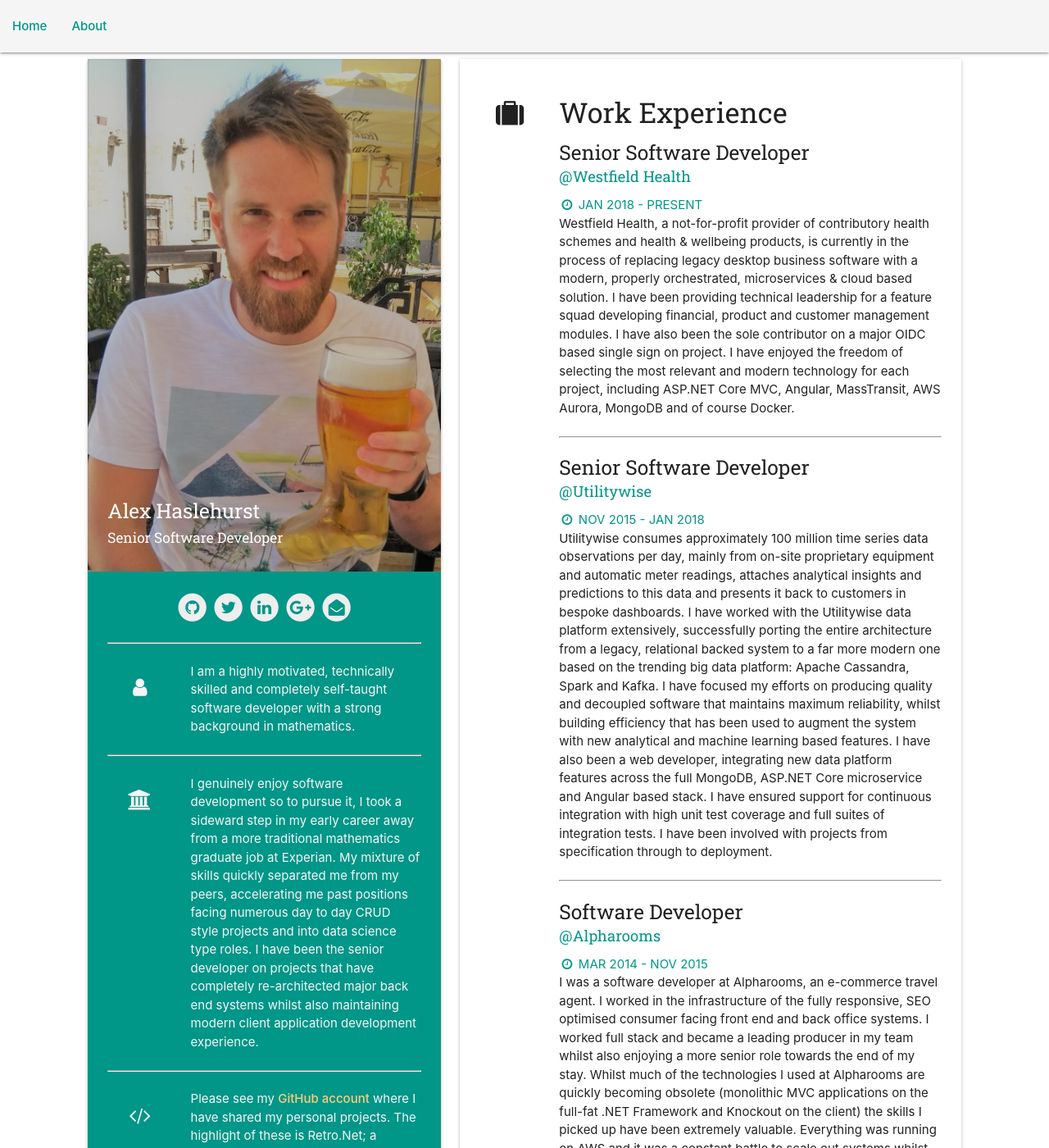
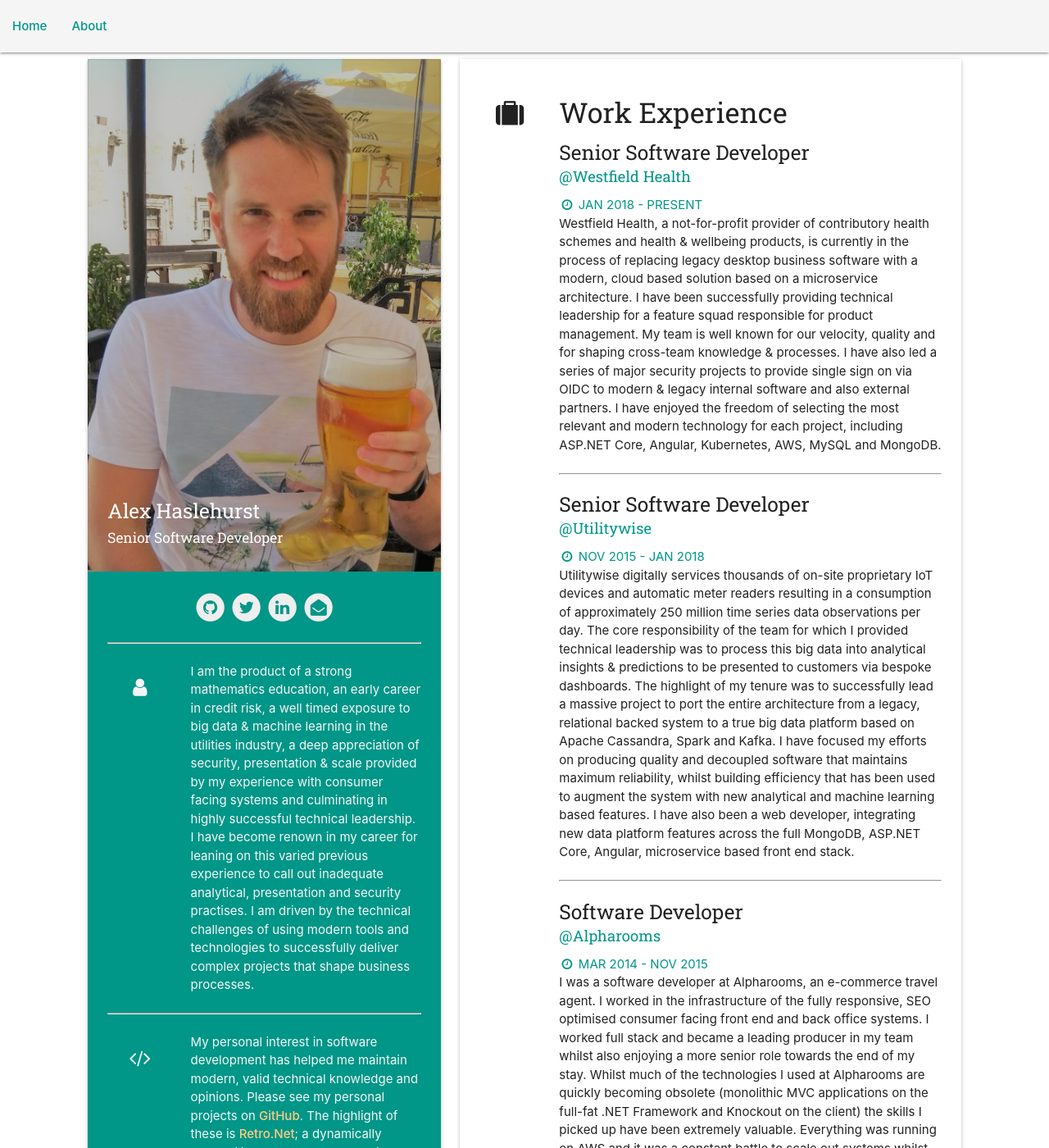
Before and after one commit to axle-h/axle-h.github.io, a Jekyll site: the page built from about.md, in a window 1280 px wide and 1400 px high. Shown: the whole window at 82% size. Built offline with Jekyll 4.4.1, drawn with Linux system fonts in a browser that asks for light colours; some of the changed text lies outside the part shown.

Commit message:
Touch up

```diff
--- a/_includes/footer.html
+++ b/_includes/footer.html
@@ -17,10 +17,10 @@
     <div class="footer-copyright">
         <div class="container">
             <div class="row">
-                Generated with <a href="https://jekyllrb.com/" target="_blank">jekyll</a>
+                Generated with <a href="https://jekyllrb.com/">jekyll</a>
 
                 <span class="right">
-                  View on <a href={{ site.github_url }} target="_blank">GitHub</a>
+                  View on <a href={{ site.github_url }}>GitHub</a>
                 </span>
             </div>
         </div>
--- a/_includes/social.html
+++ b/_includes/social.html
@@ -1,25 +1,19 @@
-<a href="https://github.com/axle-h" target="_blank">
+<a href="https://github.com/axle-h">
     <span class="social">
         <i class="social-circle"></i>
         <i class="fa-github social-icon"></i>
     </span>
 </a>
-<a href="https://twitter.com/axle_h" target="_blank">
+<a href="https://twitter.com/axle_h">
     <span class="social">
         <i class="social-circle"></i>
         <i class="fa-twitter social-icon"></i>
     </span>
 </a>
-<a href="https://www.linkedin.com/pub/alex-haslehurst/59/72a/b88/" target="_blank">
+<a href="https://www.linkedin.com/pub/alex-haslehurst/59/72a/b88/">
     <span class="social">
         <i class="social-circle"></i>
         <i class="fa-linkedin social-icon"></i>
-    </span>
-</a>
-<a href="https://plus.google.com/105632375776338945680" target="_blank">
-    <span class="social">
-        <i class="social-circle"></i>
-        <i class="fa-google-plus social-icon"></i>
     </span>
 </a>
 <a href="mailto: {{ site.email }}">
--- a/_layouts/about.html
+++ b/_layouts/about.html
@@ -29,26 +29,12 @@
                         </div>
                         <div class="col m12 s12 l9">
                             <p>
-                                I am a highly motivated, technically skilled and completely self-taught software developer with a
-                                strong background in mathematics.
-                            </p>
-                        </div>
-                    </div>
-
-                    <hr>
-
-                    <div class="row">
-                        <div class="col m12 s12 l3 icon">
-                            <h5><i class="fa fa-university"></i></h5>
-                        </div>
-                        <div class="col m12 s12 l9">
-                            <p>
-                                I genuinely enjoy software development so to pursue it, I took a
-                                sideward step in my early career away from a more traditional mathematics graduate job at
-                                Experian. My mixture of skills quickly separated me from my peers, accelerating me past positions
-                                facing numerous day to day CRUD style projects and into data science type roles. I have been the
-                                senior developer on projects that have completely re-architected major back end systems whilst also
-                                maintaining modern client application development experience.
+                                I am the product of a strong mathematics education, an early career in credit risk, a well timed exposure to
+                                big data &amp; machine learning in the utilities industry, a deep appreciation of security, presentation &amp; scale provided
+                                by my experience with consumer facing systems and culminating in highly successful technical leadership.
+                                I have become renown in my career for leaning on this varied previous experience to call out inadequate analytical,
+                                presentation and security practises.
+                                I am driven by the technical challenges of using modern tools and technologies to successfully deliver complex projects that shape business processes.
                             </p>
                         </div>
                     </div>
@@ -61,11 +47,13 @@
                         </div>
                         <div class="col m12 s12 l9">
                             <p>
-                                Please see my <a href="https://github.com/axle-h" target="_blank">GitHub account</a> where I have
-                                shared my personal projects. The highlight of these is Retro.Net; a dynamically recompiling GameBoy
-                                emulator in .NET Core with an Angular front end over web sockets. This project has over 550 stars and has
-                                <a href="https://www.hanselman.com/blog/AMultiplayerServersideGameBoyEmulatorWrittenInNETCoreAndAngular.aspx" target="_blank">
-                                    featured in Scott Hanselman's blog.
+                                My personal interest in software development has helped me maintain modern, valid technical knowledge and opinions.
+                                Please see my personal projects on <a href="https://github.com/axle-h">GitHub</a>.
+                                The highlight of these is <a href="https://github.com/axle-h/Retro.Net">Retro.Net</a>;
+                                a dynamically recompiling GameBoy emulator in .NET Core with an Angular front end over web sockets.
+                                This project has over 550 stars and was featured on
+                                <a href="https://www.hanselman.com/blog/AMultiplayerServersideGameBoyEmulatorWrittenInNETCoreAndAngular.aspx">
+                                    Scott Hanselman's blog.
                                 </a>
                             </p>
                         </div>
@@ -82,13 +70,17 @@
                             <div class="progress">
                                 <div class="determinate" style="width: 90%"></div>
                             </div>
+                            Microservices
+                            <div class="progress">
+                                <div class="determinate" style="width: 85%"></div>
+                            </div>
                             Docker
                             <div class="progress">
                                 <div class="determinate" style="width: 80%"></div>
                             </div>
                             Amazon Web Services
                             <div class="progress">
-                                <div class="determinate" style="width: 65%"></div>
+                                <div class="determinate" style="width: 70%"></div>
                             </div>
                             Kubernetes
                             <div class="progress">
@@ -109,10 +101,6 @@
                             Cassandra
                             <div class="progress">
                                 <div class="determinate" style="width: 80%"></div>
-                            </div>
-                            Microservice Architecture
-                            <div class="progress">
-                                <div class="determinate" style="width: 85%"></div>
                             </div>
                             MongoDB
                             <div class="progress">
@@ -141,18 +129,19 @@
                                 Senior Software Developer
                                 <br>
                                 <small class="blue-grey-text darken-4">
-                                    <a href="https://www.westfieldhealth.com/" target="_blank">@Westfield Health</a>
+                                    <a href="https://www.westfieldhealth.com/">@Westfield Health</a>
                                 </small>
                             </h5>
                             <span class="primary-color-text"><i class="fa fa-clock-o fa-fw" aria-hidden="true"></i> JAN 2018 - PRESENT</span>
                             <p>
                                 Westfield Health, a not-for-profit provider of contributory health schemes and health &amp; wellbeing
                                 products, is currently in the process of replacing legacy desktop business software with a modern,
-                                properly orchestrated, microservices &amp; cloud based solution. I have been providing technical leadership
-                                for a feature squad developing financial, product and customer management modules. I have also been the
-                                sole contributor on a major OIDC based single sign on project. I have enjoyed the freedom of selecting
-                                the most relevant and modern technology for each project, including ASP.NET Core MVC, Angular, MassTransit,
-                                AWS Aurora, MongoDB and of course Docker.
+                                cloud based solution based on a microservice architecture. I have been successfully providing technical leadership
+                                for a feature squad responsible for product management.
+                                My team is well known for our velocity, quality and for shaping cross-team knowledge &amp; processes.
+                                I have also led a series of major security projects to provide single sign on via OIDC to modern &amp; legacy internal software and also external partners.
+                                I have enjoyed the freedom of selecting the most relevant and modern technology for each project,
+                                including ASP.NET Core, Angular, Kubernetes, AWS, MySQL and MongoDB.
                             </p>
 
                             <hr>
@@ -161,22 +150,21 @@
                                 Senior Software Developer
                                 <br>
                                 <small class="blue-grey-text darken-4">
-                                    <a href="https://www.utilitywise.com/" target="_blank">@Utilitywise</a>
+                                    <a href="https://www.utilitywise.com/">@Utilitywise</a>
                                 </small>
                             </h5>
                             <span class="primary-color-text"><i class="fa fa-clock-o fa-fw" aria-hidden="true"></i> NOV 2015 - JAN 2018</span>
                             <p>
-                                Utilitywise consumes approximately 100 million time series data observations per day, mainly
-                                from on-site proprietary equipment and automatic meter readings, attaches analytical insights
-                                and predictions to this data and presents it back to customers in bespoke dashboards. I have
-                                worked with the Utilitywise data platform extensively, successfully porting the entire architecture
-                                from a legacy, relational backed system to a far more modern one based on the trending big data platform:
-                                Apache Cassandra, Spark and Kafka. I have focused my efforts on producing quality and decoupled software
-                                that maintains maximum reliability, whilst building efficiency that has been used to augment the system
-                                with new analytical and machine learning based features. I have also been a web developer, integrating
-                                new data platform features across the full MongoDB, ASP.NET Core microservice and Angular based stack.
-                                I have ensured support for continuous integration with high unit test coverage and full suites of
-                                integration tests. I have been involved with projects from specification through to deployment.
+                                Utilitywise digitally services thousands of on-site proprietary IoT devices and automatic meter readers
+                                resulting in a consumption of approximately 250 million time series data observations per day.
+                                The core responsibility of the team for which I provided technical leadership was to process
+                                this big data into analytical insights &amp; predictions to be presented to customers via bespoke dashboards.
+                                The highlight of my tenure was to successfully lead a massive project to port the entire architecture
+                                from a legacy, relational backed system to a true big data platform based on Apache Cassandra, Spark and Kafka.
+                                I have focused my efforts on producing quality and decoupled software  that maintains maximum reliability,
+                                whilst building efficiency that has been used to augment the system with new analytical and machine learning
+                                based features. I have also been a web developer, integrating new data platform features across the full MongoDB,
+                                ASP.NET Core, Angular, microservice based front end stack.
                             </p>
 
                             <hr>
@@ -185,7 +173,7 @@
                                 Software Developer
                                 <br>
                                 <small class="blue-grey-text darken-4">
-                                    <a href="https://www.alpharooms.com/" target="_blank">@Alpharooms</a>
+                                    <a href="https://www.alpharooms.com/">@Alpharooms</a>
                                 </small>
                             </h5>
                             <span class="primary-color-text"><i class="fa fa-clock-o fa-fw" aria-hidden="true"></i> MAR 2014 - NOV 2015</span>
@@ -208,7 +196,7 @@
                                 Software Engineer
                                 <br>
                                 <small class="blue-grey-text darken-4">
-                                    <a href="https://www.technolog.com/" target="_blank">@Technolog</a>
+                                    <a href="https://www.technolog.com/">@Technolog</a>
                                 </small>
                             </h5>
                             <span class="primary-color-text"><i class="fa fa-clock-o fa-fw" aria-hidden="true"></i> DEC 2012 - MAR 2014</span>
@@ -226,7 +214,7 @@
                                 Statistical Analyist
                                 <br>
                                 <small class="blue-grey-text darken-4">
-                                    <a href="https://www.experian.co.uk/" target="_blank">@Experian</a>
+                                    <a href="https://www.experian.co.uk/">@Experian</a>
                                 </small>
                             </h5>
                             <span class="primary-color-text"><i class="fa fa-clock-o fa-fw" aria-hidden="true"></i> JUL 2010 - DEC 2012</span>
@@ -245,7 +233,7 @@
                                 Systems Support Analyist
                                 <br>
                                 <small class="blue-grey-text darken-4">
-                                    <a href="https://www.experian.co.uk/" target="_blank">@Experian</a>
+                                    <a href="https://www.experian.co.uk/">@Experian</a>
                                 </small>
                             </h5>
                             <span class="primary-color-text"><i class="fa fa-clock-o fa-fw" aria-hidden="true"></i> JUN 2008 - AUG 2009</span>
--- a/_layouts/home.html
+++ b/_layouts/home.html
@@ -50,7 +50,7 @@
           <h5 class="center">Software Developer</h5>
           <p class="light center">
             I have over 5 years commercial software development experience spanning multiple industries and technologies.
-            I am specialized in .NET &amp; Scala and prefer to work with teams embracing modern agile methodologies, micro service architectures and open source software.
+            I am specialized in .NET &amp; Scala and prefer to work with teams embracing modern agile methodologies, microservice architectures and open source software.
           </p>
         </div>
       </div>
```
Also changed, not shown: other parts of _layouts/about.html (+1 -1 lines), _posts/2018-09-27-fluent-mvc-integration-testing.md (+25 -21 lines).
